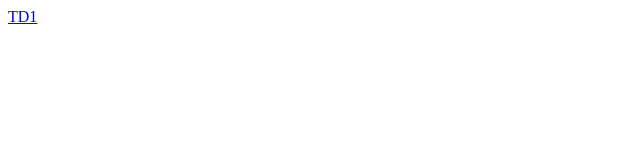
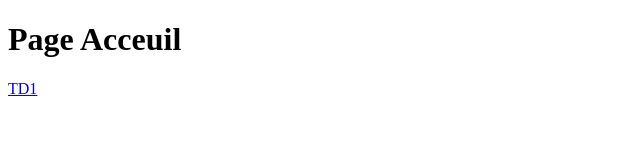
Before and after one commit to Keanu06h/keanuh.github.io, a plain HTML site: page index.html in a window 1280 px wide. Shown: the whole page, without its empty margins (0-640 px from the left). Drawn offline with Linux system fonts and the light colour scheme.

Commit message:
MAJ Page acceuil

```diff
--- a/index.html
+++ b/index.html
@@ -6,6 +6,7 @@
     <title>Acceuil</title>
 </head>
 <body>
+    <h1>Page Acceuil</h1>
     <a href="./TD1/index.html">TD1</a>
 </body>
 </html>
```
